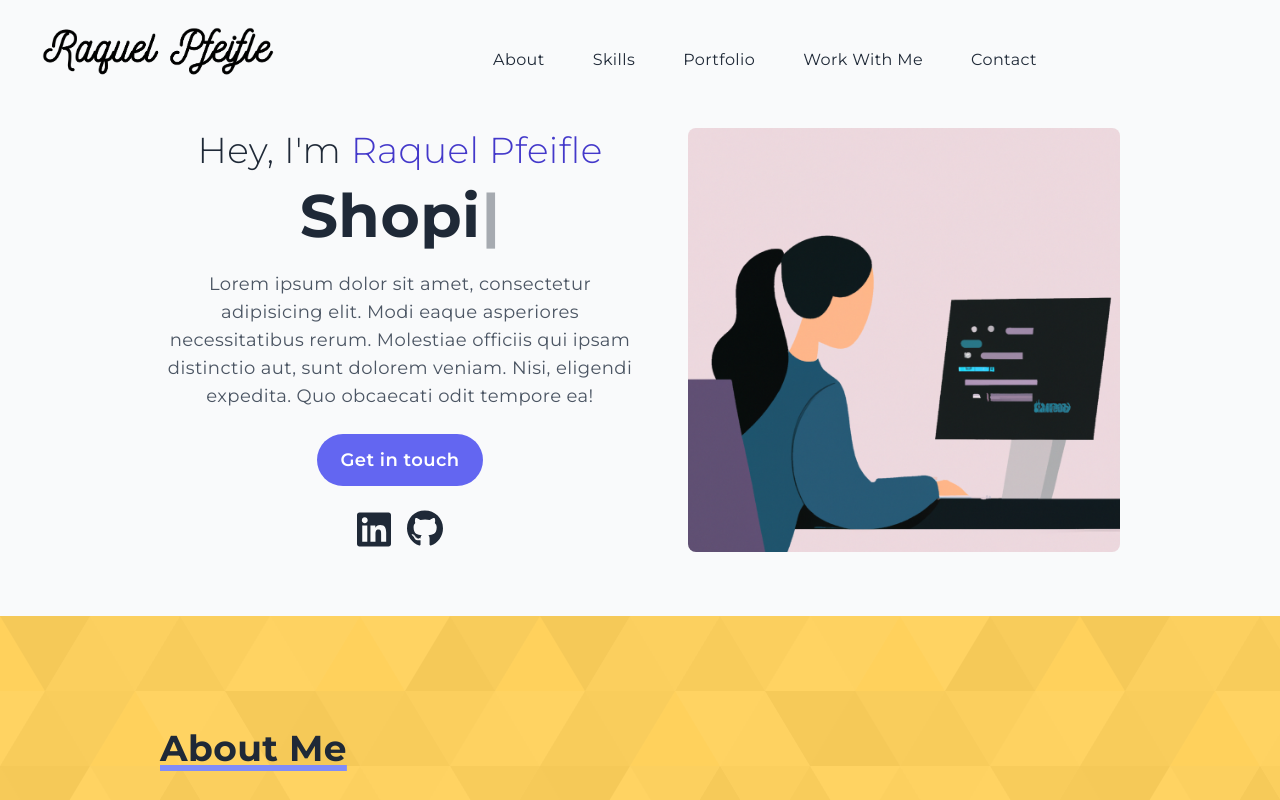
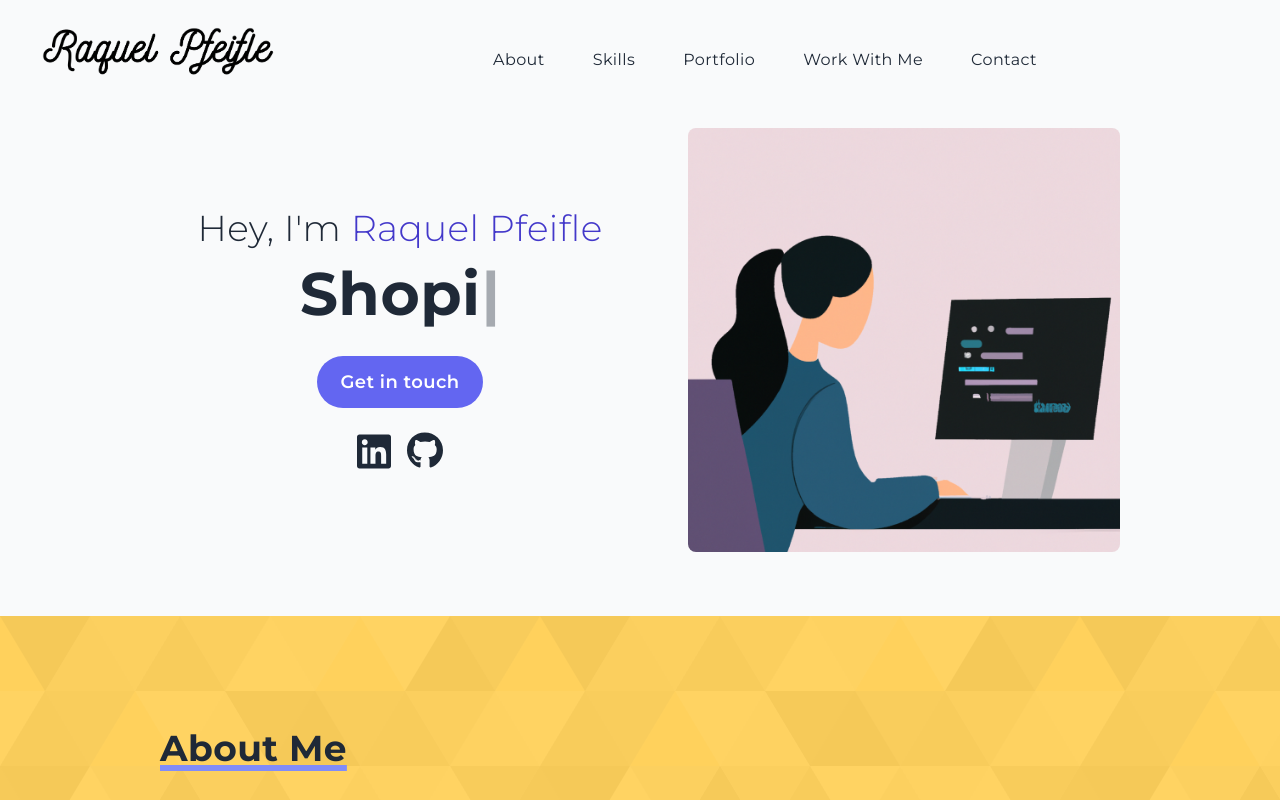
Before and after one commit to rdpfeifle/portfolio_nextjs, a Next.js app: page / in a window 1280 px wide. Shown: the top 800 px of the page. Built offline with nearby package versions, Linux system fonts and the light colour scheme.

Commit message:
Changed a few things from the Hero component

```diff
--- a/components/Hero.jsx
+++ b/components/Hero.jsx
@@ -12,7 +12,7 @@ export const Hero = () => {
         <h2 className="font-light mb-4">
           Hey, I'm <span className="text-indigo-700">Raquel Pfeifle</span>
         </h2>
-        <h1 className="pb-6">
+        <h1 className="mb-8">
           {" "}
           <Typewriter
             options={{
@@ -22,12 +22,9 @@ export const Hero = () => {
             }}
           />
         </h1>
-        <p className="pb-6">
-          Lorem ipsum dolor sit amet, consectetur adipisicing elit. Modi eaque
-          asperiores necessitatibus rerum. Molestiae officiis qui ipsam
-          distinctio aut, sunt dolorem veniam. Nisi, eligendi expedita. Quo
-          obcaecati odit tempore ea!
-        </p>
+        {/* <p className="pb-6 tracking-widest capitalize font-light text-2xl">
+          Lorem ipsum
+        </p> */}
         <Link href="#contact">
           <button className="rounded-full px-6 py-3">Get in touch</button>
         </Link>
@@ -55,7 +52,7 @@ export const Hero = () => {
               alt="Github"
               width={36}
               height={36}
-              className="transform hover:scale-110 transition-transform duration-300  social-icons"
+              className="transform hover:scale-110 transition-transform duration-300 social-icons"
             />
           </Link>
         </div>
```
